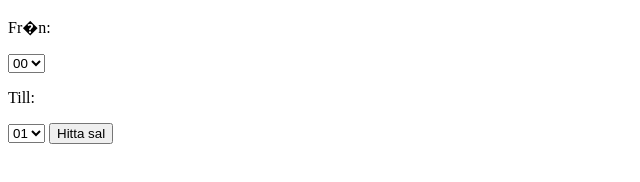
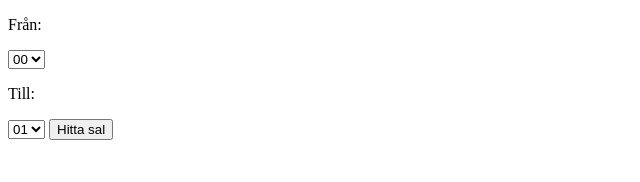
Before and after one commit to jakkes/LedigaSalar, a plain HTML site: page index.html in a window 1280 px wide. Shown: the full height of the page, 0-640 px from the left. Drawn offline with Linux system fonts and the light colour scheme.

Commit message:
Fixed å

```diff
--- a/index.html
+++ b/index.html
@@ -8,7 +8,7 @@
 <body>
     <form action="/search" method="get">
 
-        <p>Fr�n:</p>
+        <p>Från:</p>
         <select name="from">
             <option>00</option>
             <option>01</option>
```
